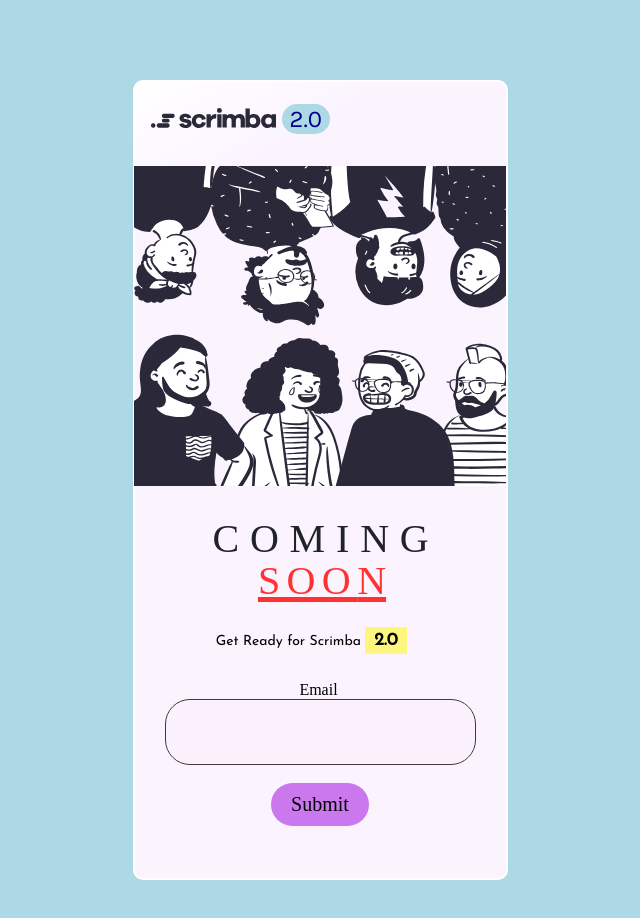
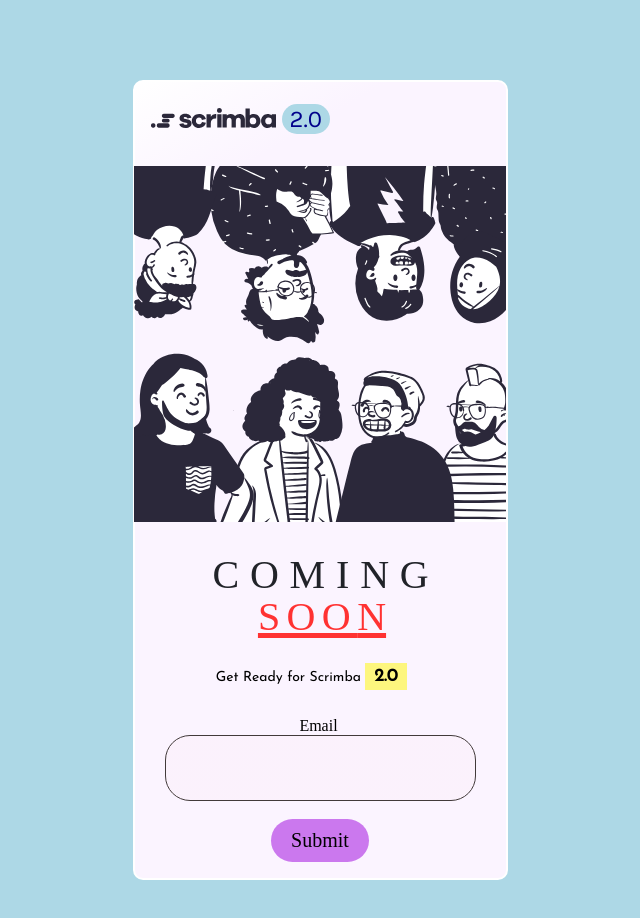
Before and after one commit to bowen-anth/scrimba-coming-soon, a React (Vite) app: page / in a window 1280 px wide. Shown: the top 918 px of the page, without its empty margins (320-960 px from the left). Built offline with nearby package versions, Linux system fonts and the light colour scheme.

Commit message:
changed hero img height to fixed

```diff
--- a/components/Image.jsx
+++ b/components/Image.jsx
@@ -7,7 +7,7 @@ const Image = () => {
             src="../public/peeps-social.svg"
             alt="photo of happy cartoon people"
             width="400px"
-            height="auto"
+            minHeight="600px"
             />
         </>
     )
--- a/src/App.css
+++ b/src/App.css
@@ -33,7 +33,7 @@ nav > img {
   margin: 0 auto;
   /* border: 2px solid blue; */
   width: 23.2rem;
-  height: 40vh;
+  height: 400px;
   margin-left: -1em;
   display: block;
   overflow: hidden;
```
